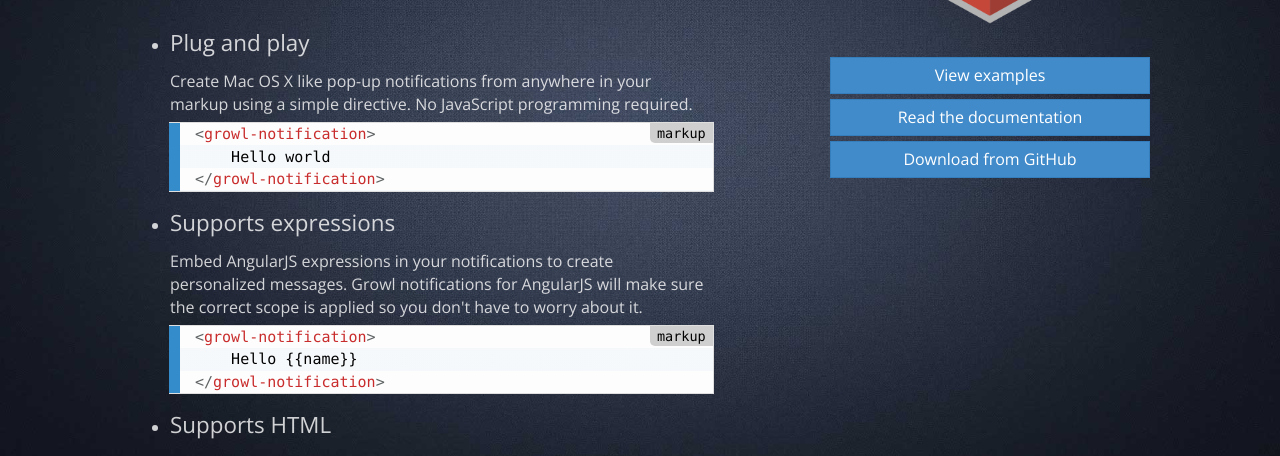
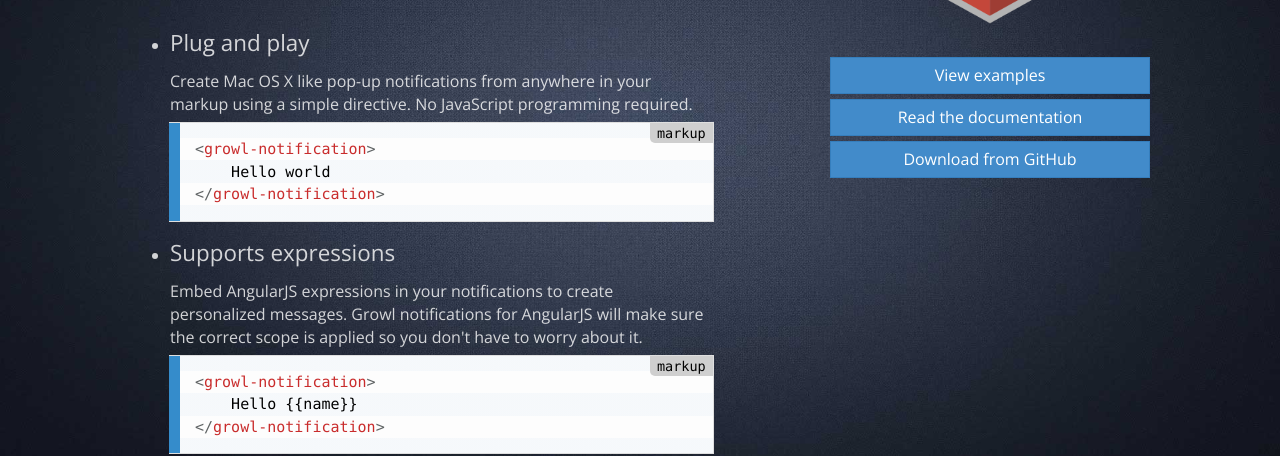
Before and after one commit to jvandemo/angular-growl-notifications, a plain HTML site: page index.html in a window 1280 px wide. Shown: the part 271-727 px from the top of the page. Drawn offline with nearby package versions, Linux system fonts and the light colour scheme.

Commit message:
feat(harp): add padding to pre elements

```diff
--- a/_harp/public/css/themes/v2/theme.less
+++ b/_harp/public/css/themes/v2/theme.less
@@ -53,9 +53,9 @@
   font-size: .7rem;
 }
 
-pre{
+pre[class*='language-']{
   border: none;
-  padding: 0;
+  padding: 1em 0;
 }
 
 /************************************************************
```
Also changed, not shown: css/themes/v2/theme.css.
